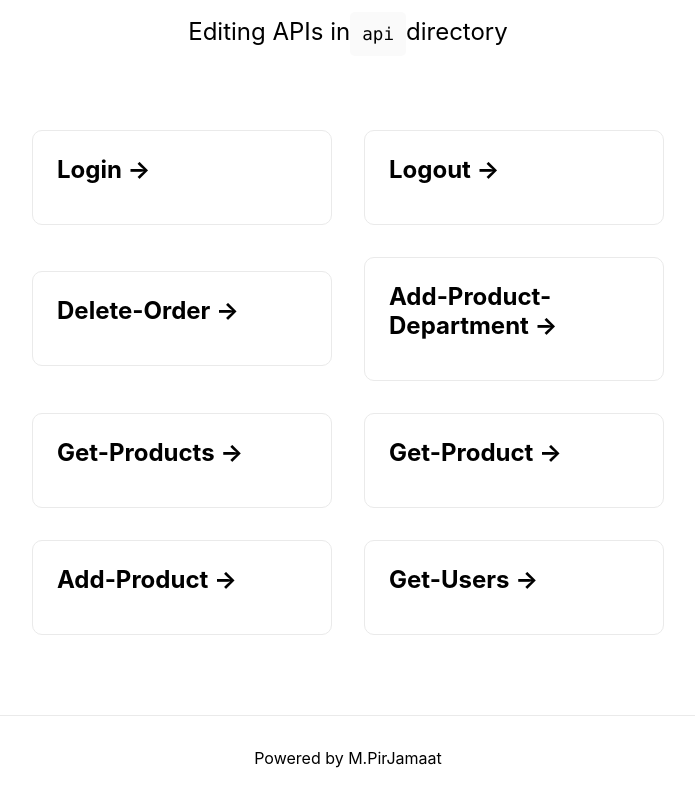
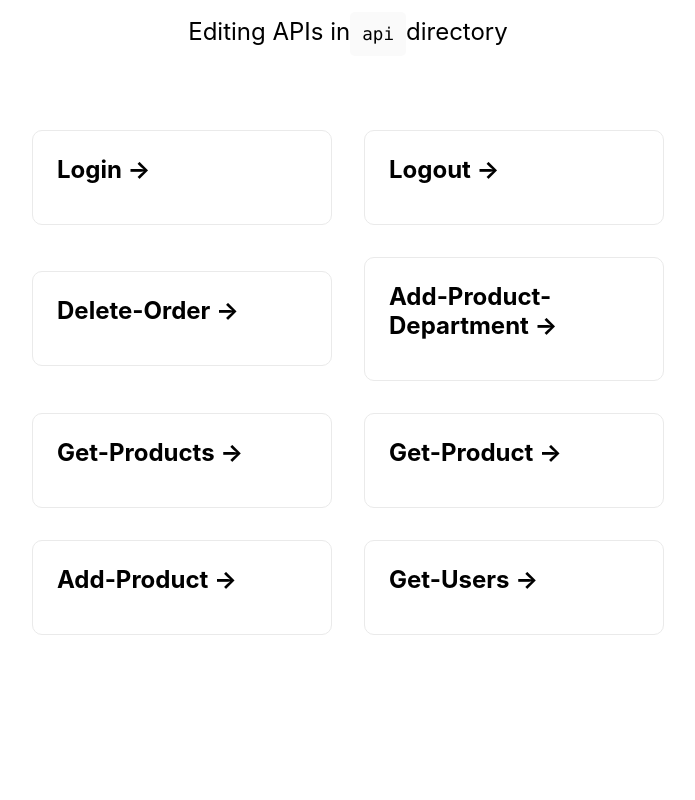
Before and after one commit to MahdiEsm/System-design-analysis, a Next.js app: page / in a window 1280 px wide. Shown: the part 188-988 px from the top of the page, without its empty margins (292-987 px from the left). After the commit the page ends 903 px from the top, so only its background shows below. Built offline with nearby package versions, Linux system fonts and the light colour scheme.

Commit message:
implement apii

```diff
--- a/pages/index.js
+++ b/pages/index.js
@@ -49,8 +49,6 @@ export default function Home() {
           </a>
         </div>
       </main>
-
-      <footer className={styles.footer}>Powered by M.PirJamaat</footer>
     </div>
   );
 }
```
Also changed, not shown: 1 other file (tests, documents, lock files or other folders).
